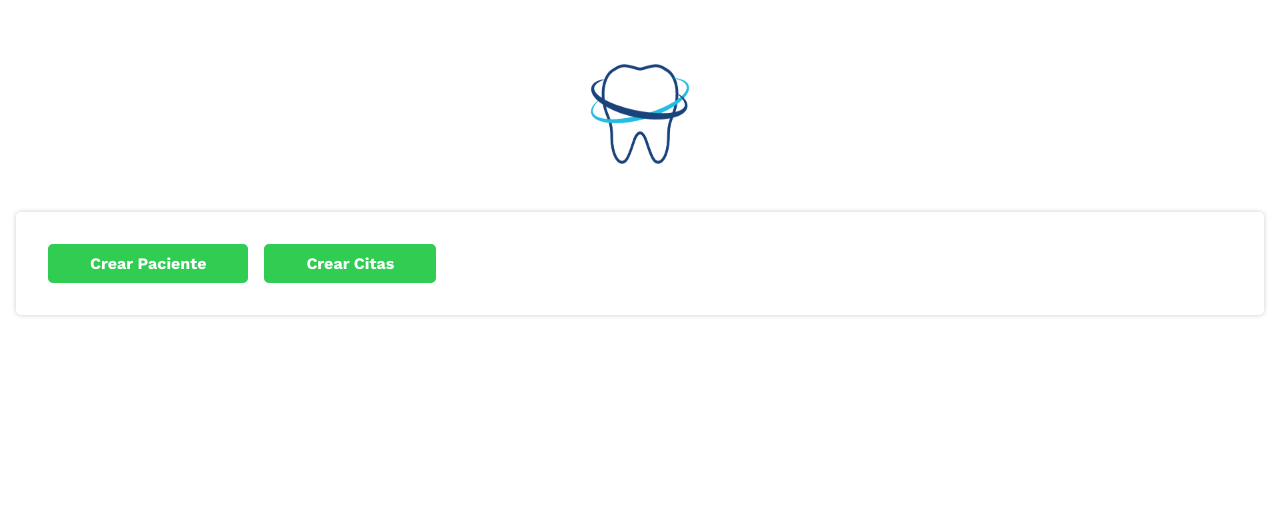
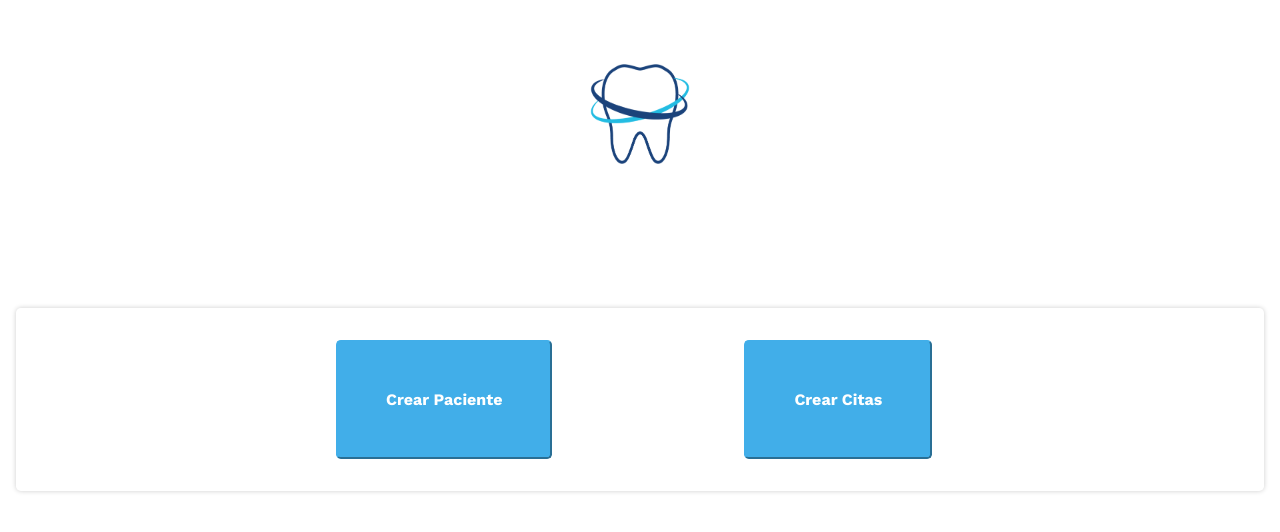
Before and after one commit to andressgil/DentalSystem, a React (Create React App) app in the folder frontsyden/: page /inicio in a window 1280 px wide. Shown: the top 532 px of the page. Built offline with nearby package versions, Linux system fonts and the light colour scheme.

Commit message:
se arreglo los botones y pagina de inicio

```diff
--- a/frontsyden/src/assets/global.css
+++ b/frontsyden/src/assets/global.css
@@ -23,7 +23,7 @@ body * {
 :root {
     --text-color: rgb(86, 86, 86);
     --main-color: #295E6A;
-    --enf-color: #31cc52;
+    --enf-color: #41aee9;
     --border-color: #DFEFF0;
     --default-radius: 0.3rem;
     --default-shadow: 0px 0px 5px rgba(0, 0, 0, 0.2);
--- a/frontsyden/src/components/forms/forms.css
+++ b/frontsyden/src/components/forms/forms.css
@@ -6,6 +6,19 @@
     font-weight: 700;
     transition: 0.2s;
     cursor: pointer;
+}
+
+.inicio-button {
+    border-color: var(--enf-color);
+    border-radius: var(--default-radius);
+    background-color: #41aee9;
+    border-color: var(--enf-color);
+    color: white;
+    padding: 3rem 3rem ;
+    font-weight: 700;
+    transition: 0.2s;
+    cursor: pointer;
+    position: center;
 }
 
 .fill-button {
--- /dev/null
+++ b/frontsyden/src/components/ui/Gap.js
@@ -0,0 +1,14 @@
+import React from "react";
+
+export default function Gap(props) {
+
+    const { children, direction} = props
+
+    switch (direction) {
+        case "horizontal":
+           return (<div style={{width:children}}></div>)
+
+        default:
+            return (<div style={{height:children}}></div>)
+    }
+}
--- a/frontsyden/src/views/home/Home.js
+++ b/frontsyden/src/views/home/Home.js
@@ -1,10 +1,9 @@
 import React from 'react';
-import Button from '../../components/forms/Button';
 import "./Home.css"
 // // @ts-ignore
 import illustration from "../../assets/home_illustration.jpg"
 import GridColumn from '../../components/GridColumn';
-import { Link } from 'react-router-dom';
+
 
 function Home() {
     return (
--- a/frontsyden/src/views/inicio/Inicio.js
+++ b/frontsyden/src/views/inicio/Inicio.js
@@ -1,27 +1,38 @@
 import React from "react";
-import { Link } from 'react-router-dom';
-import Logo from '../../assets/Logo';
-import Button from '../../components/forms/Button';
-import Input from '../../components/forms/Input';
-import Navbarhome from '../../components/ui/Navbarhome';
-import "./Inicio.css"
-
+import { Link } from "react-router-dom";
+import Logo from "../../assets/Logo";
+import Button from "../../components/forms/Button";
+import GridColumn from "../../components/GridColumn";
+import Gap from "../../components/ui/Gap";
+import "./Inicio.css";
 
 function Inicio() {
-    return (
-        <section className='inicio'>
+  return (
+    <section className="inicio">
+      <div className="container">
+        <Link to="/">
+          <Logo showText={false} size="100px" />
+        </Link>
 
-            <div className="container">
-                <Link to="/"><Logo showText={false} size="100px"/></Link>
-
-                <form className='flex card form'>
-                    <Link to="/patient"><Button style="fill" padding>Crear Paciente</Button></Link>
-                    <Link to="/quote"><Button style="fill">Crear Citas</Button></Link>
-
-                </form>
-            </div>
-        </section>
-    );
+        <GridColumn className="headline" column="1 / span 2">
+          <div className="main-headline">
+            <form className="flex card form">
+            <Gap direction="horizontal">17rem</Gap>
+              <Link to="/patient">
+                <Button style="inicio" padding>
+                  Crear Paciente
+                </Button>
+              </Link>
+              <Gap direction="horizontal">10rem</Gap>
+              <Link to="/quote">
+                <Button style="inicio">Crear Citas</Button>
+              </Link>
+            </form>
+          </div>
+        </GridColumn>
+      </div>
+    </section>
+  );
 }
 
-export default Inicio
+export default Inicio;
```
